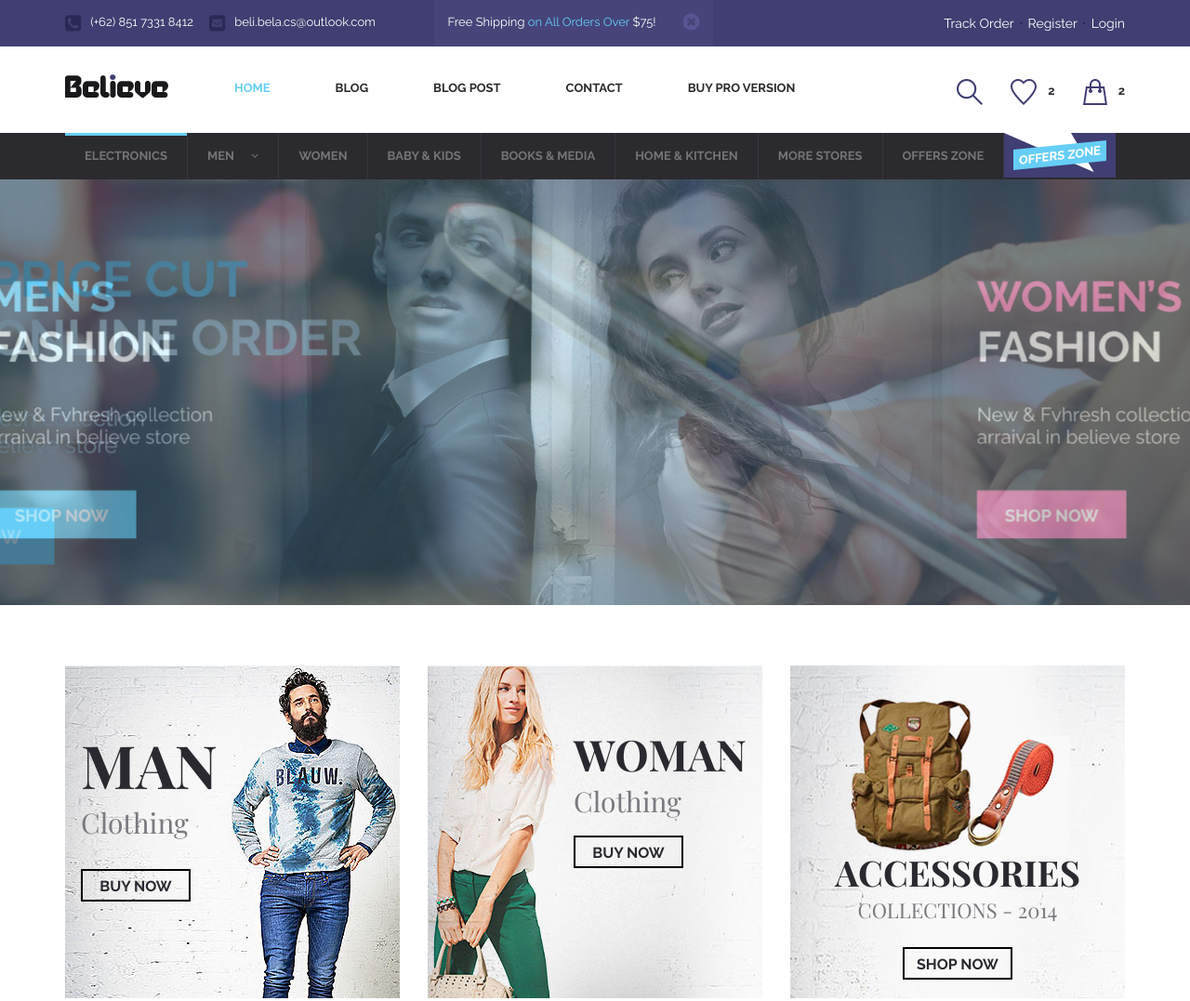
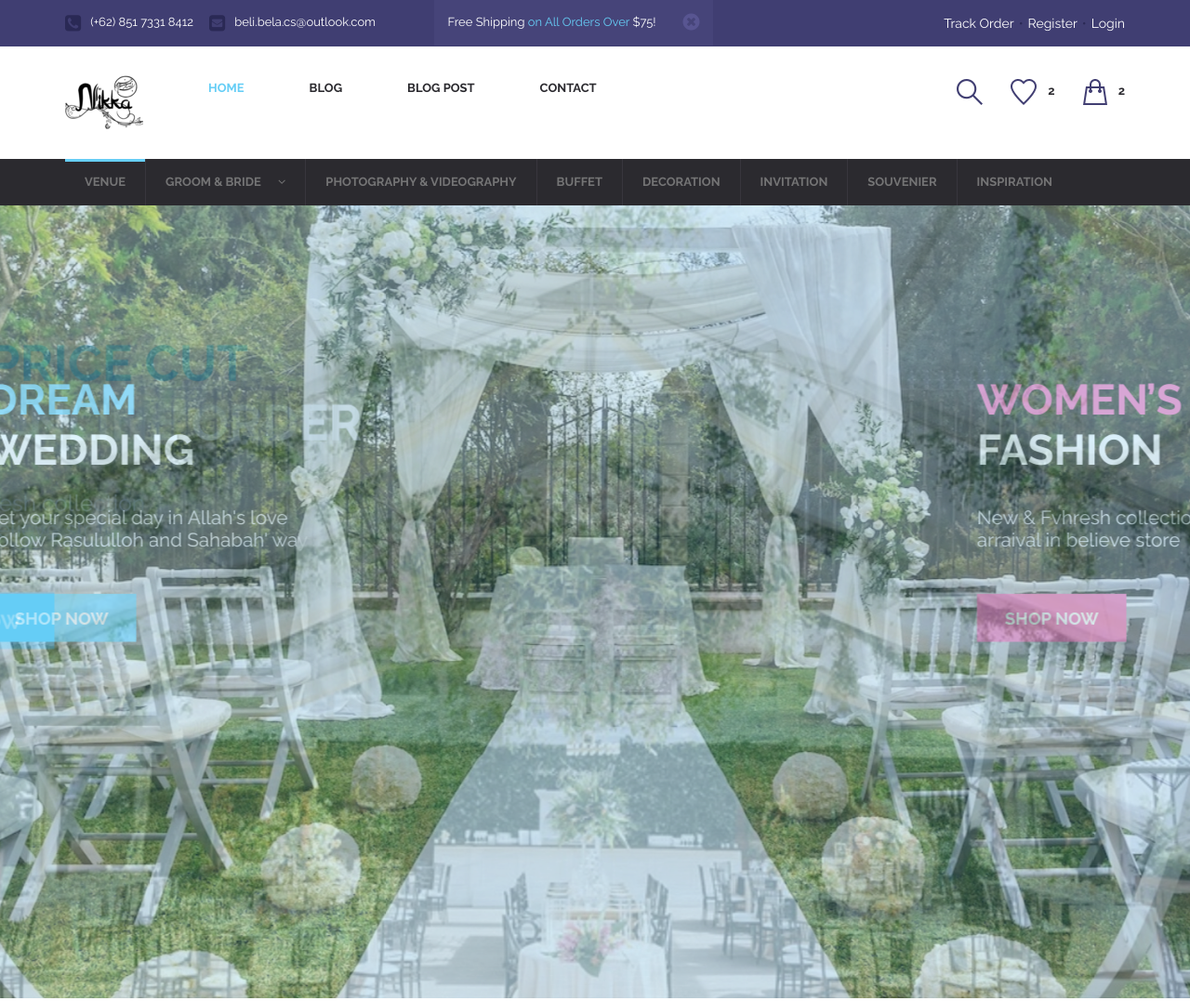
Before and after one commit to diahjunaidijr/wedding-organizer, a plain HTML site: page index.html in a window 1280 px wide. Shown: the top 1077 px of the page at 93% size. Drawn offline with nearby package versions, Linux system fonts and the light colour scheme.

Commit message:
Update Index and images

```diff
--- a/index.html
+++ b/index.html
@@ -76,7 +76,7 @@
                                           <span class="icon-bar"></span>
                                           <span class="icon-bar"></span>
                                       </button>
-                                      <a class="navbar-brand" href="index.html"><img src="images/logo.png" alt=""></a>
+                                      <a class="navbar-brand" href="index.html"><img src="images/nikka-logo.png" alt="" width="100%"></a>
                                   </div>
 
                                   <!-- Collect the nav links, forms, and other content for toggling -->
@@ -86,7 +86,7 @@
                                           <li><a href="blog.html">Blog</a></li>
                                           <li><a href="blog-detail.html">Blog Post</a></li>
                                           <li><a href="contact.html">Contact</a></li>
-                                          <li><a href="#">Buy Pro Version</a></li>
+                                          <!-- <li><a href="#">Buy Pro Version</a></li> -->
                                       </ul>
 
                                       <ul class="nav navbar-nav navbar-right">
@@ -159,9 +159,9 @@
                       <!-- Collect the nav links, forms, and other content for toggling -->
                       <div class="collapse navbar-collapse" id="cat-nav-mega">
                           <ul class="nav navbar-nav">
-                              <li class="active"><a href="index.html">ELECTRONICS</a></li>
+                              <li class="active"><a href="index.html">VENUE</a></li>
                               <li class="dropdown menu-large">
-                                  <a href="#" class="dropdown-toggle" data-toggle="dropdown" role="button" aria-expanded="false">MEN <i class="fa fa-angle-down"></i></a>
+                                  <a href="#" class="dropdown-toggle" data-toggle="dropdown" role="button" aria-expanded="false">GROOM & BRIDE <i class="fa fa-angle-down"></i></a>
                                   <ul class="dropdown-menu megamenu" role="menu">
                                       <li>
                                           <div class="">
@@ -288,13 +288,13 @@
                                       </li>
                                   </ul>
                               </li>
-                              <li><a href="blog.html">WOMEN </a></li>
-                              <li><a href="contact.html">BABY & KIDS </a></li>
-                              <li><a href="contact.html">BOOKS & MEDIA </a></li>
-                              <li><a href="contact.html">HOME & KITCHEN </a></li>
-                              <li><a href="contact.html">MORE STORES </a></li>
-                              <li><a href="contact.html">OFFERS ZONE </a></li>
-                              <li class="cat-img-off"><img src="images/offers.png" alt="off"></li>
+                              <li><a href="contact.html">PHOTOGRAPHY & VIDEOGRAPHY</a></li>
+                              <li><a href="contact.html">BUFFET </a></li>
+                              <li><a href="contact.html">DECORATION </a></li>
+                              <li><a href="contact.html">INVITATION </a></li>
+                              <li><a href="contact.html">SOUVENIER </a></li>
+                              <li><a href="contact.html">INSPIRATION </a></li>
+                              <!-- <li class="cat-img-off"><img src="images/offers.png" alt="off"></li> -->
                           </ul>
 
                       </div><!-- /.navbar-collapse -->
@@ -307,14 +307,14 @@
           <div id="main-slider"> <!-- Slider -->
               <div id="home-slider" class="owl-carousel owl-theme">
                   <div class="item">
-                      <img src="images/slider-1.jpg" alt="slide-1" class="img-responsive">
+                      <img src="images/wedding/slider-2.jpg" alt="slide-1" class="img-responsive">
                       <div class="slider-desc">
                           <div class="container">
                               <div class="row">
                                   <div class="col-md-6">
                                       <div class="slide-offers-left">
-                                          <div class="slide-offers-title"><span>Men’s</span><br/>FASHION</div>
-                                          <p>New & Fvhresh collection<br/>arraival in believe store</p>
+                                          <div class="slide-offers-title"><span>Dream</span><br/>Wedding</div>
+                                          <p>Let your special day in Allah's love<br/>Follow Rasululloh and Sahabah' way</p>
                                           <a href="" class="btn btn-blue">Shop now</a>
                                       </div>
                                   </div>
@@ -330,7 +330,7 @@
                       </div>
                   </div>
                   <div class="item">
-                      <img src="images/slider-2.jpg" alt="slide-2" class="img-responsive">
+                      <img src="images/wedding/slider-3.jpg" alt="slide-2" class="img-responsive">
                       <div class="slider-desc">
                           <div class="container">
                               <div class="row">
```
Also changed, not shown: blog-detail.html (+1 -1 lines), blog.html (+3 -3 lines), contact.html (+1 -1 lines), images/Wedding/slider-1.jpg (added), images/Wedding/slider-2.jpg (added), images/Wedding/slider-3.jpg (added), images/nikka-logo.png (added), images/nikka.png (added), 1 other file.
